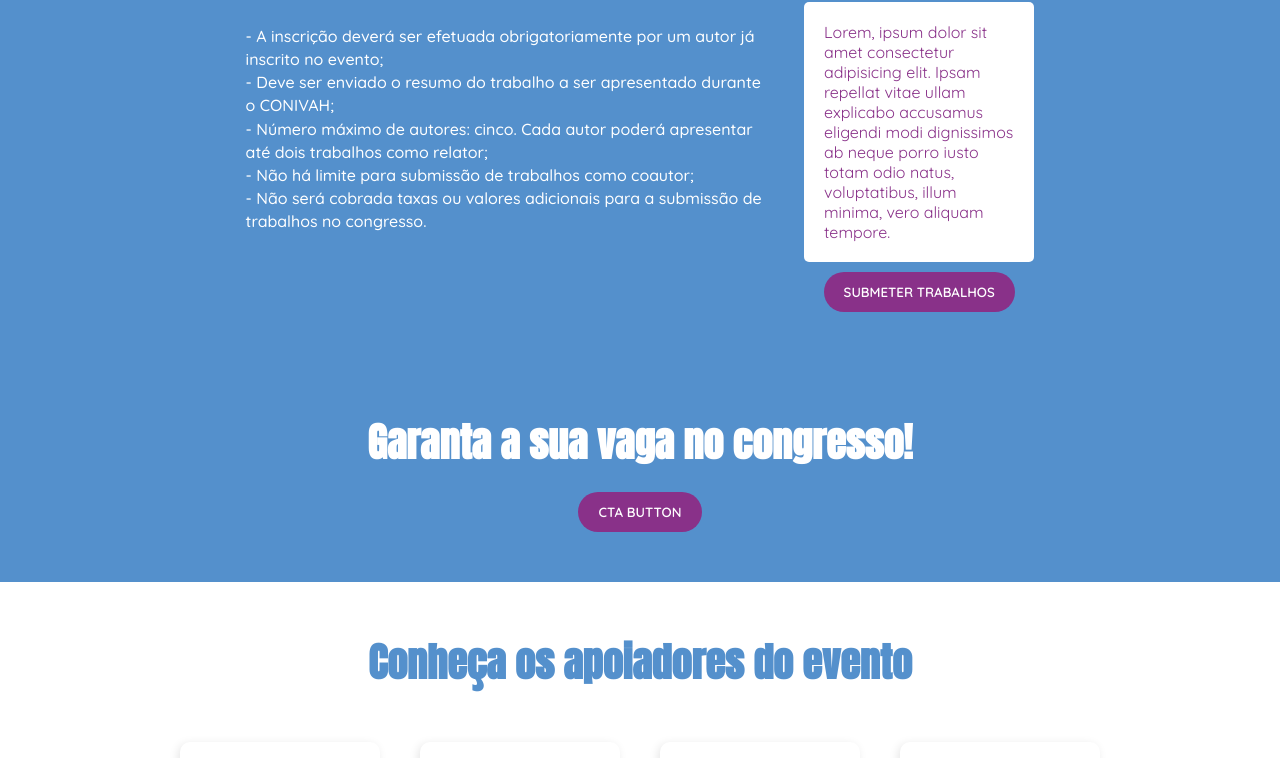
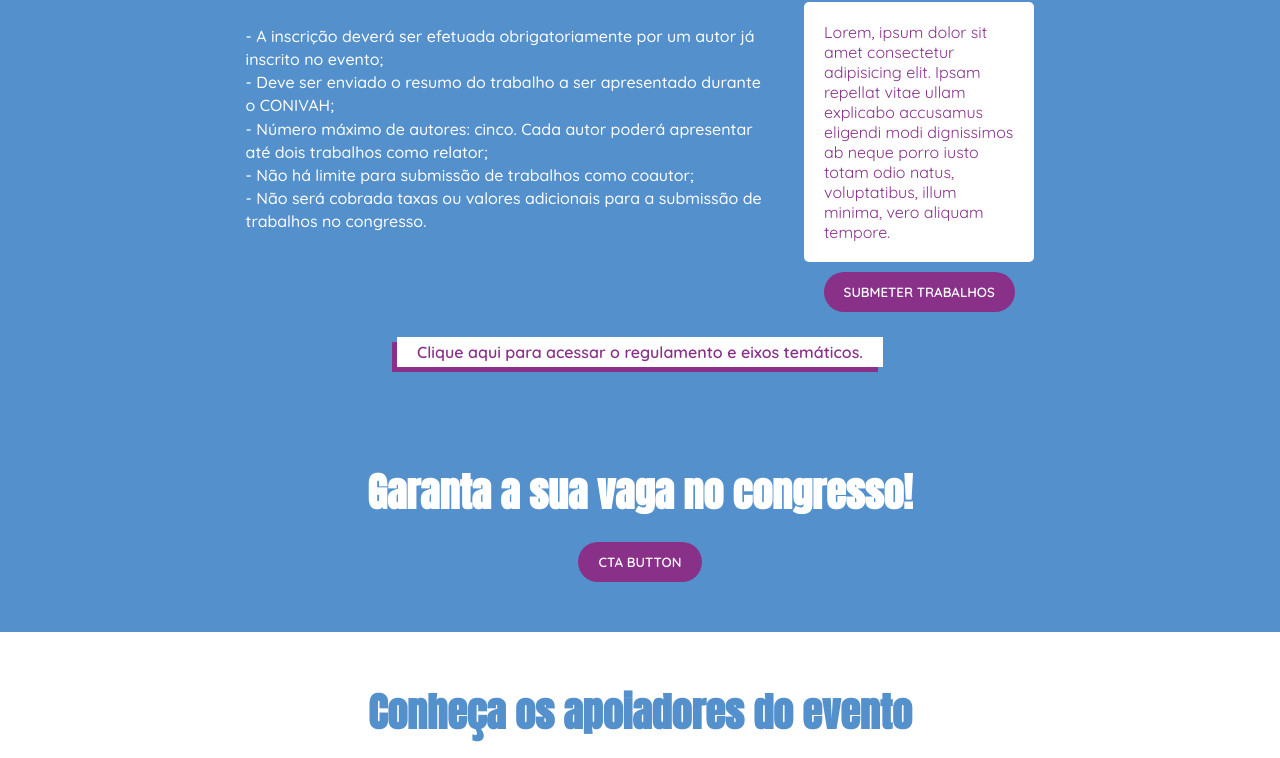
Before and after one commit to pedrohhcunha/congresso, a Next.js app: page / in a window 1280 px wide. Shown: the part 3625-4383 px from the top of the page. Built offline with nearby package versions, Linux system fonts and the light colour scheme.

Commit message:
Adicionando link para o regulamento

```diff
--- a/components/Trabalhos.jsx
+++ b/components/Trabalhos.jsx
@@ -20,6 +20,7 @@ export default function Trabalhos(props) {
                     <Button>Submeter trabalhos</Button>
                 </div>
             </div>
+            <a target="__blank" className={styles.link} href="google.com">Clique aqui para acessar o regulamento e eixos temáticos.</a>
         </section>
     )
 }
--- a/styles/Trabalhos.module.scss
+++ b/styles/Trabalhos.module.scss
@@ -15,6 +15,7 @@
         display: flex;
         align-items: flex-start;
         justify-content: center;
+        margin-bottom: 30px;
 
         .leftArea{
             width: 45%;
@@ -48,4 +49,24 @@
             }
         }
     }
+
+    .link{
+        margin-top: 20px;
+        background-color: var(--white);
+        padding: 5px 20px;
+        color: var(--purple);
+        font-weight: 600;
+        box-shadow: -5px 5px 0 var(--purple);
+        transition: .3s;
+        -webkit-transition: .3s;
+        -moz-transition: .3s;
+        -ms-transition: .3s;
+        -o-transition: .3s;
+
+        &:hover{
+            filter: brightness(.8);
+            -webkit-filter: brightness(.8);
+            box-shadow: -3px 3px 0 var(--purple);
+        }
+    }
 }
```
